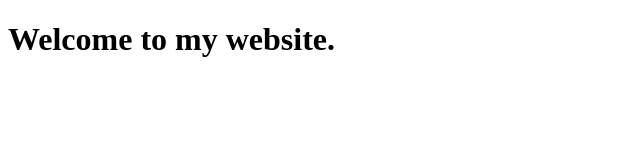
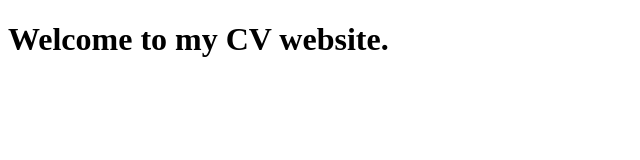
Before and after one commit to COTEKieran/CV_Website, a plain HTML site: page index.html in a window 1280 px wide. Shown: the whole page, without its empty margins (0-640 px from the left). Drawn offline with Linux system fonts and the light colour scheme.

Commit message:
Update index.html
Minor Changes to homepage

```diff
--- a/index.html
+++ b/index.html
@@ -7,6 +7,6 @@
     <title>Kieran Blowes Resume</title>
 </head>
 <body>
-    <h1>Welcome to my website.</h1>
+    <h1>Welcome to my CV website.</h1>
 </body>
 </html>
```
